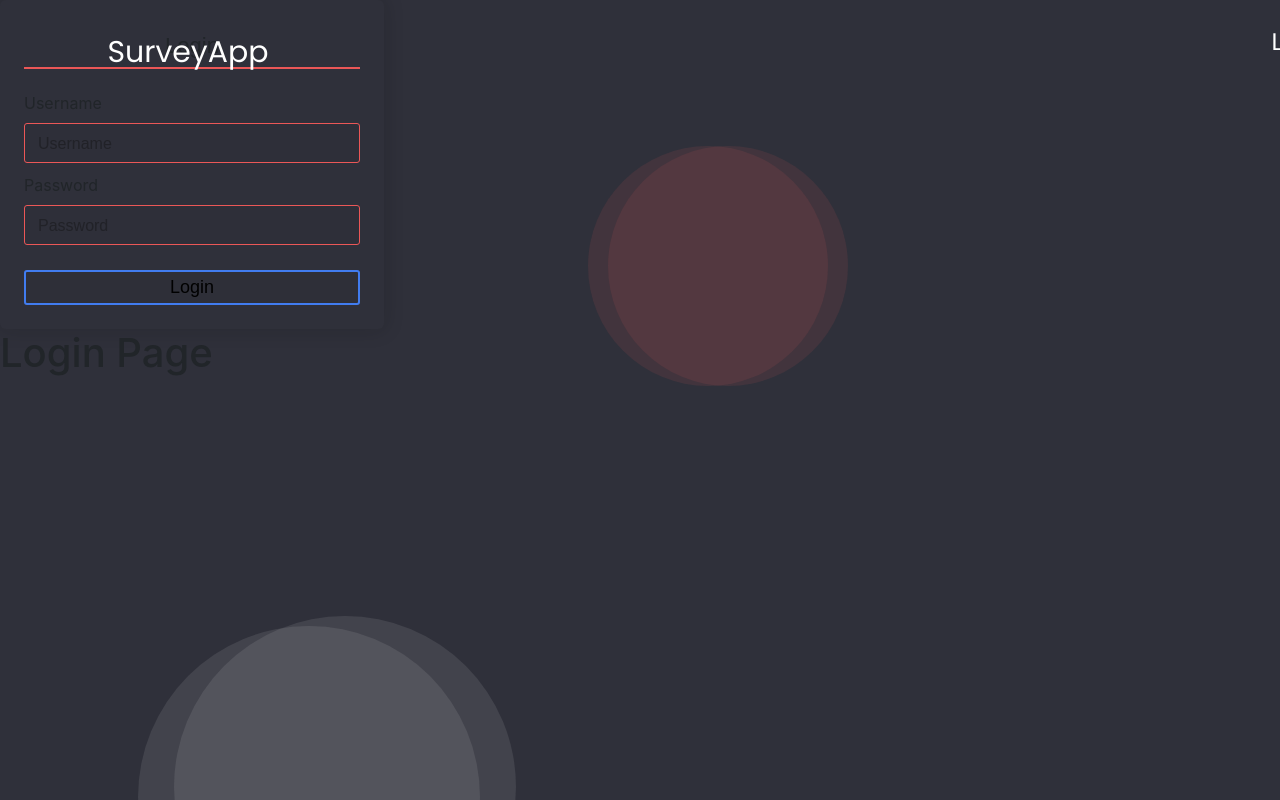
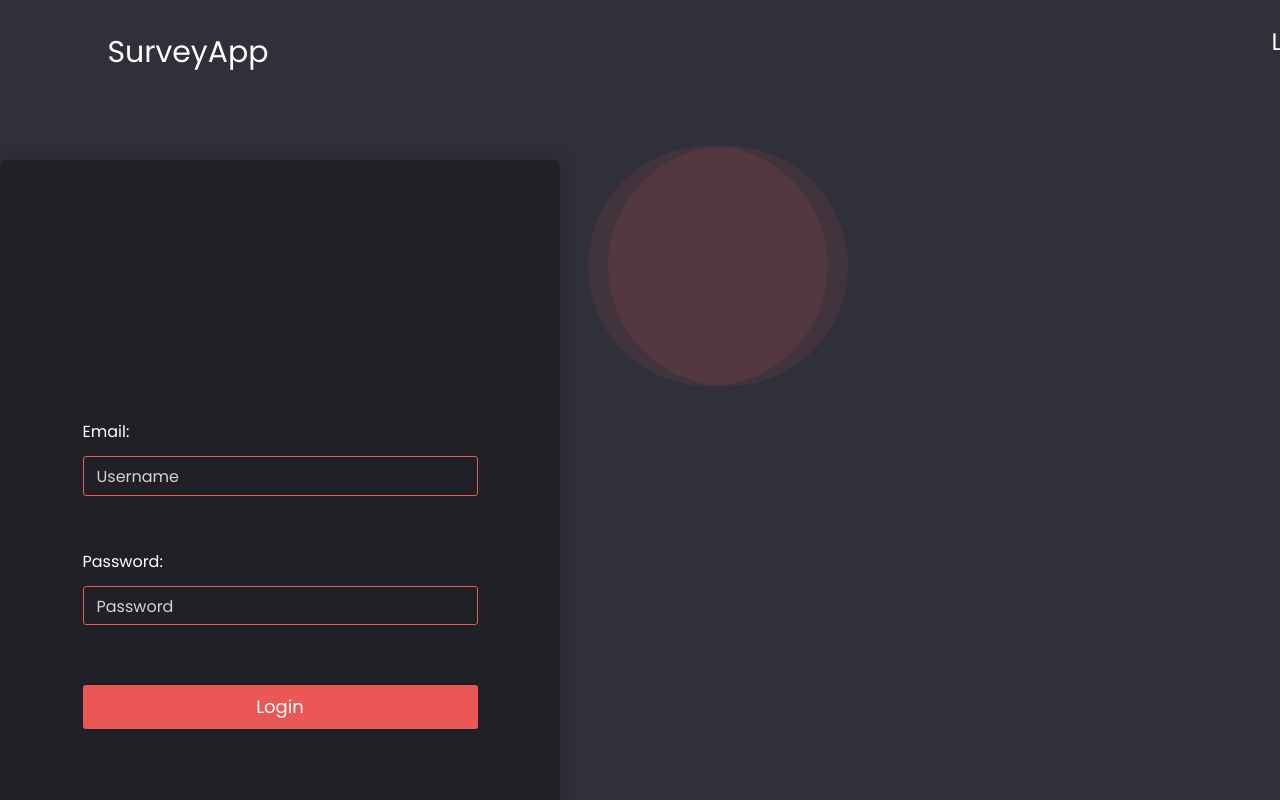
Before and after one commit to LizGlazar/SurveyApp, a React (Create React App) app in the folder frontend/survey-app/: page /login in a window 1280 px wide. Shown: the top 800 px of the page. Built offline with nearby package versions, Linux system fonts and the light colour scheme.

Commit message:
Developing login page

```diff
--- a/frontend/survey-app/src/Assets/css/loginSty.css
+++ b/frontend/survey-app/src/Assets/css/loginSty.css
@@ -58,19 +58,43 @@
 }
 
 .box-container {
+  display: flex;
+  -webkit-box-orient: horizontal;
+  -webkit-box-direction: normal;
+      -ms-flex-direction: row;
+          flex-direction: row;
+  max-width: 35em;
+  min-width: 24em;
+  box-shadow: 0px 0px 20px 0px rgba(15, 15, 15, 0.2);
+  border-radius: 6px;
+  padding: 24px;
+  visibility: visible;
   display: -webkit-box;
   display: -ms-flexbox;
-  display: flex;
-  -webkit-box-orient: vertical;
-  -webkit-box-direction: normal;
-      -ms-flex-direction: column;
-          flex-direction: column;
-  max-width: 24em;
-  min-width: 21em;
+  height: 35px;
   -webkit-box-shadow: 0px 0px 20px 0px rgba(15, 15, 15, 0.2);
-          box-shadow: 0px 0px 20px 0px rgba(15, 15, 15, 0.2);
-  border-radius: 6px;
-  padding: 24px;
+  box-shadow: 0px 0px 20px 0px rgba(15, 15, 15, 0.2);
+  margin-bottom: 30px;
+  -webkit-box-align: center;
+      -ms-flex-align: center;
+          align-items: center;
+  -webkit-transition: visibility 0.5s ease-out;
+  transition: visibility 0.5s ease-out;
+  -webkit-box-flex: 1;
+      -ms-flex: 1;
+          flex: 1;
+  text-align: center;
+  height: 100%;
+  line-height: 2;
+  cursor: pointer;
+  -webkit-box-sizing: border-box;
+          box-sizing: border-box;
+  -webkit-box-pack: center;
+      -ms-flex-pack: center;
+          justify-content: center;
+  -webkit-transform: translateY(20%);
+          transform: translateY(20%);
+  background-color: #202027;
 }
 
 .inner-container {
@@ -86,8 +110,8 @@
   text-align: center;
   padding: 5px;
   margin-bottom: 17px;
-  /* margin-left: 35px; */
-  /* margin-right: 35px; */
+  margin-left: 35px;
+  margin-right: 35px;
   font-family: Ozxgen, sans-serif;
   font-size: 22px;
   border-bottom: 2px solid #EB5757;
@@ -107,6 +131,9 @@
 }
 
 .input-group {
+  color: white;
+  text-align: left;
+  font-family: Poppins, sans-serif;
   display: -webkit-box;
   display: -ms-flexbox;
   display: flex;
@@ -114,12 +141,12 @@
   -webkit-box-direction: normal;
       -ms-flex-direction: column;
           flex-direction: column;
-  margin-top: 5px;
-  margin-bottom: 5px;
+  margin-top: 25px;
+  margin-bottom: 25px;
 }
 
 .login-label {
-  font-family: Oxygen, sans-serif;
+  font-family: Poppins, sans-serif;
   font-size: 20px;
   font-weight: 600;
   padding-left: 5px;
@@ -132,9 +159,9 @@
   -webkit-transition: border 0.4s ease-out;
   transition: border 0.4s ease-out;
   padding: 13px;
-  font-family: Oxygen, sans-serif;
+  font-family: Poppins, sans-serif;
   font-size: 19px;
-  color: #3e3e42;
+  color: white;
   background: rgba(15, 15, 15, 0.01);
 }
 
@@ -143,33 +170,33 @@
 }
 
 .login-input:focus {
-  border: 2px solid #6565e7;
+  border: 2px solid #EB5757;
   -webkit-box-shadow: 0px 0px 20px rgba(15, 15, 15, 0.2);
           box-shadow: 0px 0px 20px rgba(15, 15, 15, 0.2);
 }
 
 .login-input::-webkit-input-placeholder {
-  font-family: Oxygen, sans-serif;
+  font-family: Poppins, sans-serif;
   font-size: 16px;
-  color: rgba(15, 15, 15, 0.4);
+  color: lightgrey;
 }
 
 .login-input:-ms-input-placeholder {
-  font-family: Oxygen, sans-serif;
+  font-family: Poppins, sans-serif;
   font-size: 16px;
-  color: rgba(15, 15, 15, 0.4);
+  color: lightgrey;
 }
 
 .login-input::-ms-input-placeholder {
-  font-family: Oxygen, sans-serif;
+  font-family: Poppins, sans-serif;
   font-size: 16px;
-  color: rgba(15, 15, 15, 0.4);
+  color: lightgrey;
 }
 
 .login-input::placeholder {
-  font-family: Oxygen, sans-serif;
+  font-family: Poppins, sans-serif;
   font-size: 16px;
-  color: rgba(15, 15, 15, 0.4);
+  color: lightgrey;
 }
 
 .login-btn {
@@ -178,10 +205,11 @@
   border: 0;
   font-size: 18px;
   border-radius: 3px;
-  font-family: Oxygen, sans-serif;
-  background-color: rgba(15, 15, 15, 0.03);
-  margin-top: 20px;
-  border: 2px solid #417cef;
+  font-family: Poppins, sans-serif;
+  color: white;
+  background-color: #EB5757;
+  margin-top: 35px;
+  border: 2px solid #EB5757;
   -webkit-transition: background-color 0.3s ease-out;
   transition: background-color 0.3s ease-out;
   cursor: pointer;
@@ -189,7 +217,7 @@
 
 .login-btn:hover,
 .login-btn:focus {
-  background-color: #417cef;
+  background-color: #EB5757;
   color: white;
 }
 
--- a/frontend/survey-app/src/Assets/css/loginSty.scss
+++ b/frontend/survey-app/src/Assets/css/loginSty.scss
@@ -51,12 +51,38 @@ $flamingo_theme: #EB5757;
 
 .box-container {
     display: flex;
-    flex-direction: column;
-    max-width: 24em;
-    min-width: 21em;
+    flex-direction: row;
+    max-width: 35em;
+    min-width: 24em;
+    //background-color: black;
     box-shadow: 0px 0px 20px 0px rgba(15, 15, 15, 0.2);
     border-radius: 6px;
     padding: 24px;
+
+    visibility: visible;
+    display: -webkit-box;
+    display: -ms-flexbox;
+
+    height: 35px;
+    -webkit-box-shadow: 0px 0px 20px 0px rgba(15, 15, 15, 0.2);
+    box-shadow: 0px 0px 20px 0px rgba(15, 15, 15, 0.2);
+    margin-bottom: 30px;
+    align-items: center;
+    transition: visibility 0.5s ease-out;
+
+    flex: 1;
+    text-align: center;
+    height: 100%;
+    line-height: 2;
+    cursor: pointer;
+
+    box-sizing: border-box;
+
+    justify-content: center;
+    //transform: translateX(20%);
+    transform: translateY(20%);
+    background-color: #202027;
+
 }
 
 .inner-container {
@@ -72,8 +98,8 @@ $flamingo_theme: #EB5757;
     text-align: center;
     padding: 5px;
     margin-bottom: 17px;
-    /* margin-left: 35px; */
-    /* margin-right: 35px; */
+    margin-left: 35px;
+    margin-right: 35px;
     font-family: Ozxgen, sans-serif;
     font-size: 22px;
     border-bottom: 2px solid $flamingo_theme;
@@ -86,15 +112,20 @@ $flamingo_theme: #EB5757;
 }
 
 .input-group {
+    color: white;
+    text-align: left;
+    font-family: Poppins, sans-serif;
+
     display: flex;
     flex-direction: column;
-    margin-top: 5px;
-    margin-bottom: 5px;
+    margin-top: 25px;
+    margin-bottom: 25px;
 }
 
 //Label
+
 .login-label {
-    font-family: Oxygen, sans-serif;
+    font-family: Poppins, sans-serif;
     font-size: 20px;
     font-weight: 600;
     padding-left: 5px;
@@ -107,9 +138,9 @@ $flamingo_theme: #EB5757;
     border: 1px solid $flamingo_theme;
     transition: border 0.4s ease-out;
     padding: 13px;
-    font-family: Oxygen, sans-serif;
+    font-family: Poppins, sans-serif;
     font-size: 19px;
-    color: #3e3e42;
+    color: white;
     background: rgba(15, 15, 15, 0.01);
 }
 
@@ -118,15 +149,15 @@ $flamingo_theme: #EB5757;
 }
 
 .login-input:focus {
-    border: 2px solid #6565e7;
+    border: 2px solid #EB5757;
     box-shadow: 0px 0px 20px rgba(15, 15, 15, 0.2);
 }
 
 //Input Placeholder
 .login-input::placeholder {
-    font-family: Oxygen, sans-serif;
+    font-family: Poppins, sans-serif;
     font-size: 16px; //color: rgba(46, 213, 116, 0.839);
-    color: rgba(15, 15, 15, 0.4);
+    color: lightgrey;
 }
 
 .login-btn {
@@ -135,17 +166,18 @@ $flamingo_theme: #EB5757;
     border: 0;
     font-size: 18px;
     border-radius: 3px;
-    font-family: Oxygen, sans-serif;
-    background-color: rgba(15, 15, 15, 0.03);
-    margin-top: 20px;
-    border: 2px solid #417cef;
+    font-family: Poppins, sans-serif;
+    color: white;
+    background-color: #EB5757; // rgba(15, 15, 15, 0.03) to be used if i'm gonna use (...)hover
+    margin-top: 35px;
+    border: 2px solid #EB5757;
     transition: background-color 0.3s ease-out;
     cursor: pointer;
 }
 
 .login-btn:hover,
 .login-btn:focus {
-    background-color: #417cef;
+    background-color: #EB5757;
     color: white;
 }
 
--- a/frontend/survey-app/src/components/loginBoxComponent/loginBox.js
+++ b/frontend/survey-app/src/components/loginBoxComponent/loginBox.js
@@ -13,15 +13,15 @@ class LoginBox extends React.Component {
       return (
 /*        <div className="box-controller">
           <div className="controller selected-controller">*/
-            <div className="box-container">
+              <div className="box-container">
         <div className="inner-container">
-          <div className="header">
+          {/*<div className="header">
             Login
-          </div>
+           </div>*/}
           <div className="box">
 
             <div className="input-group">
-              <label htmlFor="username">Username</label>
+              <label htmlFor="username">Email:</label> {/* email is used as username*/}
               <input
                 type="text"
                 name="username"
@@ -30,7 +30,7 @@ class LoginBox extends React.Component {
             </div>
 
             <div className="input-group">
-              <label htmlFor="password">Password</label>
+              <label htmlFor="password">Password:</label>
               <input
                 type="password"
                 name="password"
```
Also changed, not shown: 1 other file (tests, documents, lock files or other folders).
